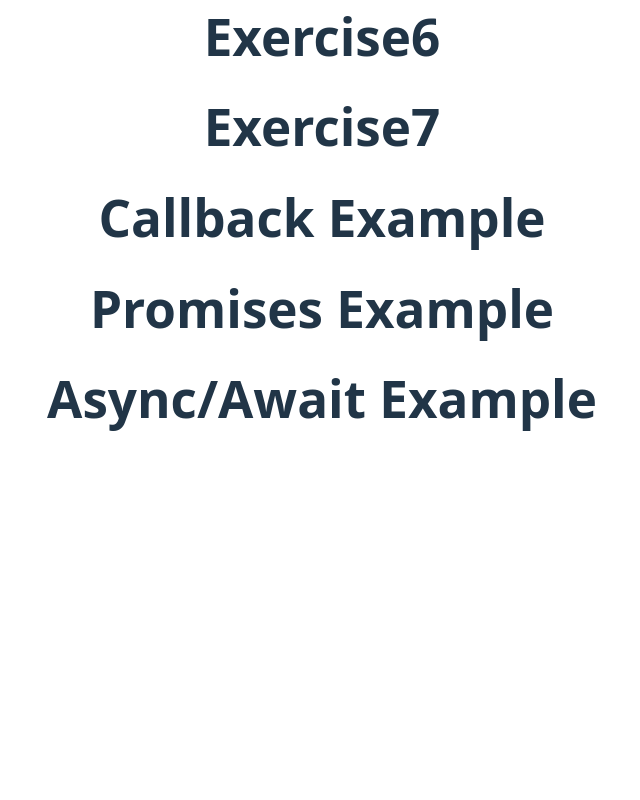
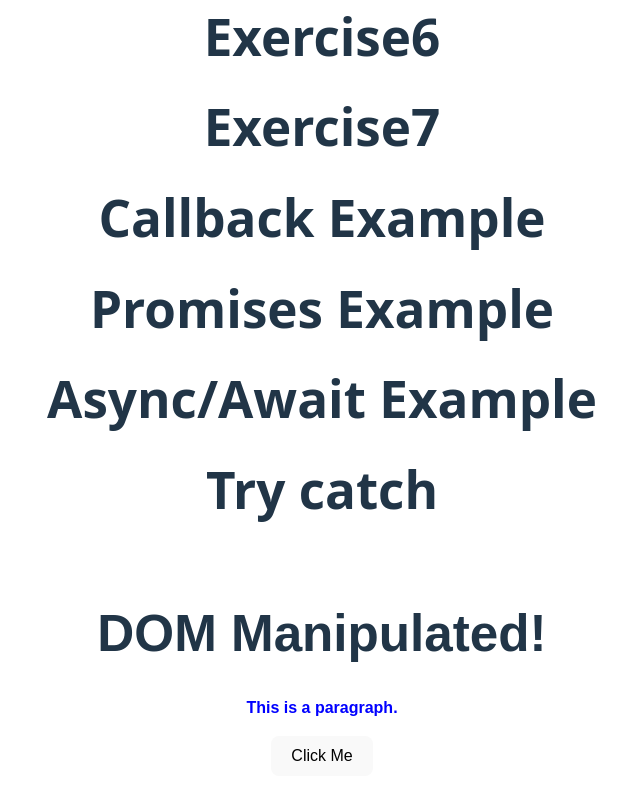
Before and after one commit to kuldeeepkumar/Training, a React (Vite) app: page / in a window 1280 px wide. Shown: the part 874-1674 px from the top of the page, without its empty margins (318-958 px from the left). Before the commit the page ends 1367 px from the top, so only its background shows below. Built offline with nearby package versions, Linux system fonts and the light colour scheme.

Commit message:
Exercise8 is done

```diff
--- a/src/App.jsx
+++ b/src/App.jsx
@@ -7,6 +7,7 @@ import Exercise4 from './exercises/exercise4/Exercise4'
 import Exercise5 from './exercises/exercise5/Exercise5'
 import Exercise6 from './exercises/exercise6/Exercise6'
 import Exercise7 from './exercises/exercise7/Exercise7'
+import Exercise8 from './exercises/exercise8/Exercise8'
 import Button from './experiments/buttons'
 function App() {
   return (
@@ -18,8 +19,8 @@ function App() {
     <Exercise5/>
     <Exercise6/>
     <Exercise7/>
+    <Exercise8/>
     </>
-
   );
 }
 export default App
--- a/src/exercises/exercise7/AsyncAwait.jsx
+++ b/src/exercises/exercise7/AsyncAwait.jsx
@@ -19,16 +19,7 @@ const AsyncAwait = () => {
             console.log(result);
         }
         getData();
-// Example of error handling with async/await
-        try{
-            let result=10/0;
-            if(!isFinite(result)){
-                throw new Error("Division by zero is not allowed");
-            }
-            console.log(result);
-        } catch(error) {
-            console.log("Error:", error.message);
-        }
+
   return (
     <div>
       <h1>Async/Await Example</h1>
--- a/src/exercises/exercise7/Callback.jsx
+++ b/src/exercises/exercise7/Callback.jsx
@@ -9,7 +9,7 @@ const callBack = () => {
  function showMessage() {
     console.log("Welcome to the website!");
  }
- greetUser("Alice", showMessage);
+ greetUser("Akash", showMessage);
   // Example of a callback function with asynchronous operation
   function fetchData(callback) {
     setTimeout(() => {
--- a/src/exercises/exercise7/Exercise7.jsx
+++ b/src/exercises/exercise7/Exercise7.jsx
@@ -2,6 +2,7 @@ import React from 'react'
 import CallBack from './Callback'
 import Promises from './Promises'
 import AsyncAwait from './AsyncAwait'
+import TryCatch from './TryCatch'
 const Exercise7 = () => {
   return (
     <>
@@ -9,6 +10,7 @@ const Exercise7 = () => {
       <CallBack />
       <Promises />
       <AsyncAwait/>
+      <TryCatch/>
     </>
   )
 }
--- /dev/null
+++ b/src/exercises/exercise7/TryCatch.jsx
@@ -0,0 +1,21 @@
+import React from 'react'
+
+const TryCatch = () => {
+    // Example of error handling with async/await
+    try{
+        let result=10/0;
+        if(!isFinite(result)){
+            throw new Error("Division by zero is not allowed");
+        }
+        console.log(result);
+    } catch(error) {
+        console.log("Error:", error.message);
+    }
+  return (
+    <div>
+      <h1>Try catch</h1>
+    </div>
+  )
+}
+
+export default TryCatch
--- /dev/null
+++ b/src/exercises/exercise8/Exercise8.jsx
@@ -0,0 +1,33 @@
+import React, { useEffect, useState } from "react";
+
+const Exercise8 = () => {
+  const [title, setTitle] = useState("Welcome to DOM");
+  const [messageStyle, setMessageStyle] = useState({});
+  const [resultText, setResultText] = useState("");
+  const [resultStyle, setResultStyle] = useState({});
+
+  useEffect(() => {
+    // Simulating DOM manipulation on load
+    setTitle("DOM Manipulated!");
+    setMessageStyle({
+      color: "blue",
+      fontWeight: "bold",
+    });
+  }, []);
+
+  const handleClick = () => {
+    setResultText("Button was clicked!");
+    setResultStyle({ color: "green" });
+  };
+
+  return (
+    <div style={{ padding: "20px", fontFamily: "Arial" }}>
+      <h1>{title}</h1>
+      <p style={messageStyle}>This is a paragraph.</p>
+      <button onClick={handleClick}>Click Me</button>
+      <p style={resultStyle}>{resultText}</p>
+    </div>
+  );
+};
+
+export default Exercise8;
--- a/src/experiments/buttons.jsx
+++ /dev/null
@@ -1,28 +0,0 @@
-import React , {useState} from 'react'
-import '../App.css'
-const buttons = () => {
-    const [count, setCount] = useState(0);
-    const increment = () => {
-        setCount(count + 1);
-    }
-    const decrement = () => {
-        setCount(count - 1);
-    }
-    const reset = () => {
-        setCount(0);
-    }
-
-  return (
-    <div>
-      <div Class='container'>
-     <button onClick={increment} Class='inc'>Increment</button>
-     <button onClick={decrement} Class='dec'>Decrement</button>
-     <button onClick={reset} Class='res'>Reset</button>
-     </div>
-     <h1>Count: {count}</h1>
-     <p>Click the buttons to change the count.</p>
-    </div>
-  )
-}
-
-export default buttons
```
Also changed, not shown: src/assets/image.png (deleted).
